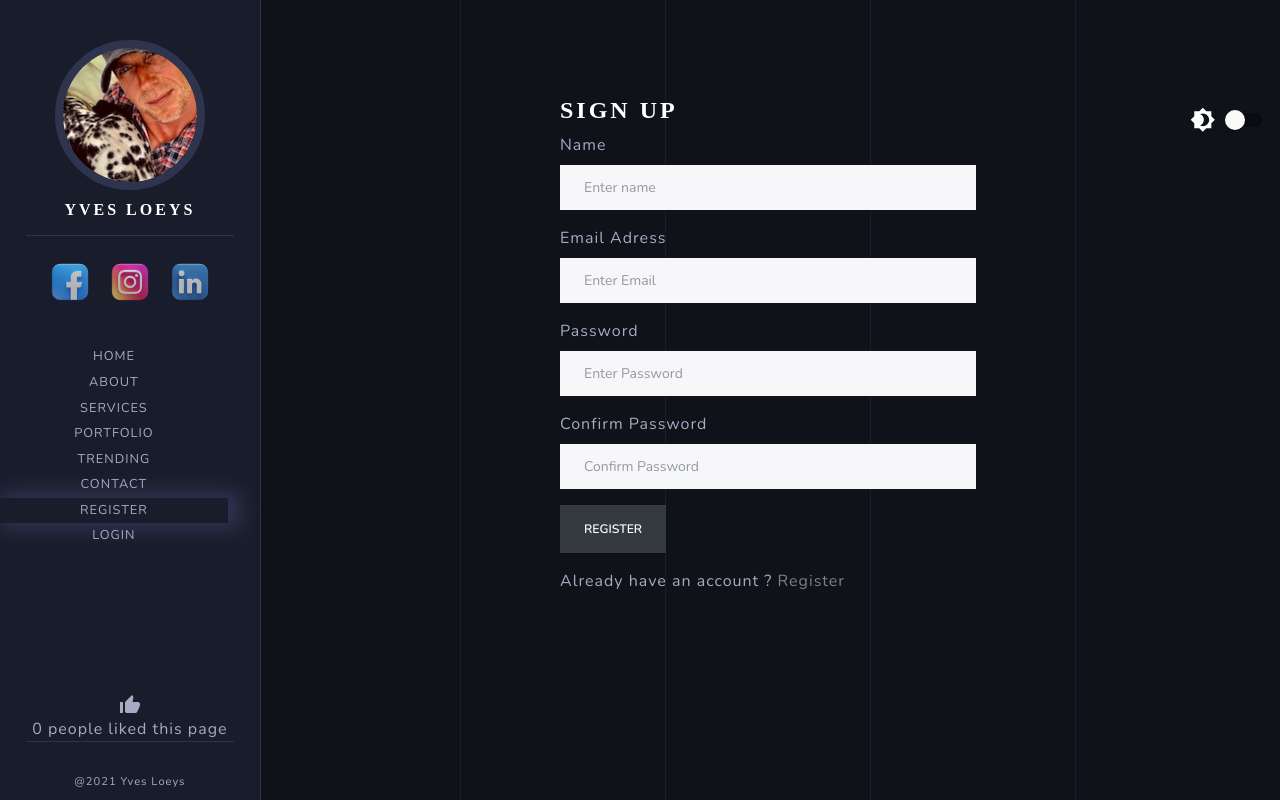
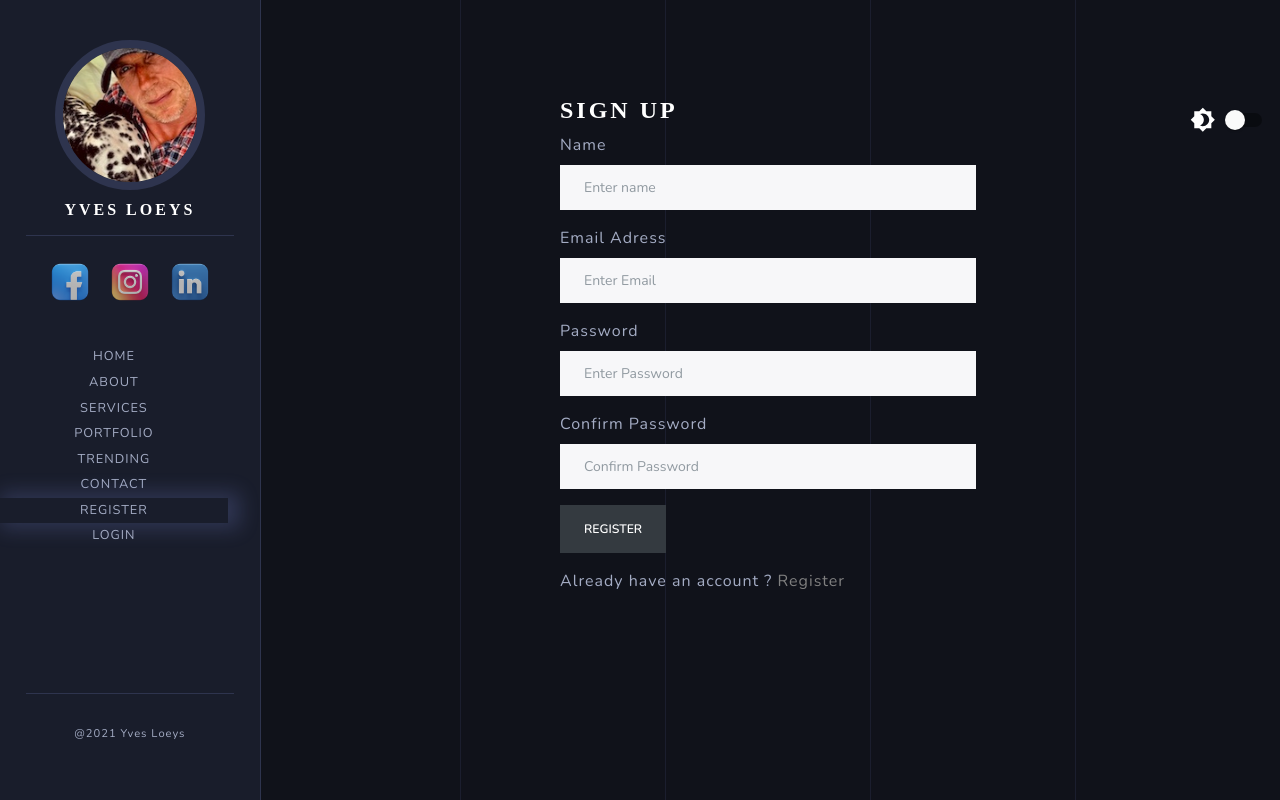
Before and after one commit to yves0409/Portfolio, a React (Create React App) app in the folder frontend/: page /register in a window 1280 px wide. Built offline with nearby package versions, Linux system fonts and the light colour scheme; a web font is replaced by a local one.

Commit message:
removed unused js

```diff
--- a/frontend/src/components/Navigation.js
+++ b/frontend/src/components/Navigation.js
@@ -9,14 +9,14 @@ import HighlightOffSharpIcon from '@material-ui/icons/HighlightOffSharp';
 import { useSelector, useDispatch } from "react-redux";
 import { logout } from "../redux/actions/userActions";
 import ThumbUpAltIcon from '@material-ui/icons/ThumbUpAlt';
-import axios from "axios"
+//import axios from "axios"
 
 
 
 
 const Navigation = ({hideSidebarOnItemClick}) => {
     const dispatch = useDispatch();
-      const [likes,setLikes] = useState(0)
+     // const [likes,setLikes] = useState(0)
 
     //GETTING THE STATE (CHANGE LOGIN/LOGOUT0 BUTTON ACCORDINGLY)
     const userLogin = useSelector((state) => state.userLogin);
@@ -28,15 +28,15 @@ const Navigation = ({hideSidebarOnItemClick}) => {
 
     //  axios.get("/api/like").then(response =>  console.log(response.data[0]._id)
     // )
-      const id = "612908bb374b68c9b5cbbd99"
+     // const id = "612908bb374b68c9b5cbbd99"
 
 
-      const addLikeHandler = (id) => {
-         setLikes(likes +1)
+      //const addLikeHandler = (id) => {
+        // setLikes(likes +1)
         // const newLikeCount = prompt("enter new age")
         // axios.put("http://localhost:5000/update",{newLikeCount:newLikeCount,id:id})
 
-      };
+      //};
 
      return (
           <NavigationStyled >
@@ -90,8 +90,8 @@ const Navigation = ({hideSidebarOnItemClick}) => {
                 </ul>
 
 
-               <ThumbUpAltIcon onClick={() => { addLikeHandler(id)}} style={{cursor:"pointer"}}/>
-               {likes} people liked this page
+               {/* <ThumbUpAltIcon onClick={() => { addLikeHandler(id)}} style={{cursor:"pointer"}}/> */}
+               {/* {likes} people liked this page */}
                <footer className="footer">
                    <p>@2021 Yves Loeys</p>
                </footer>
```
